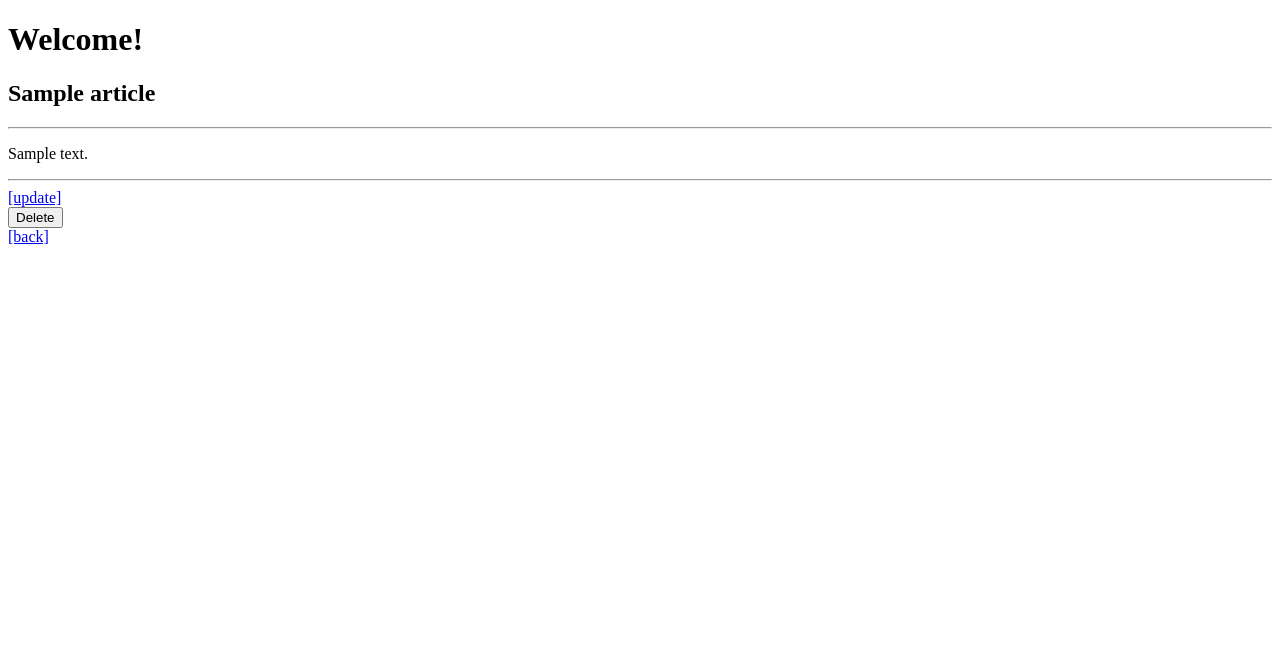
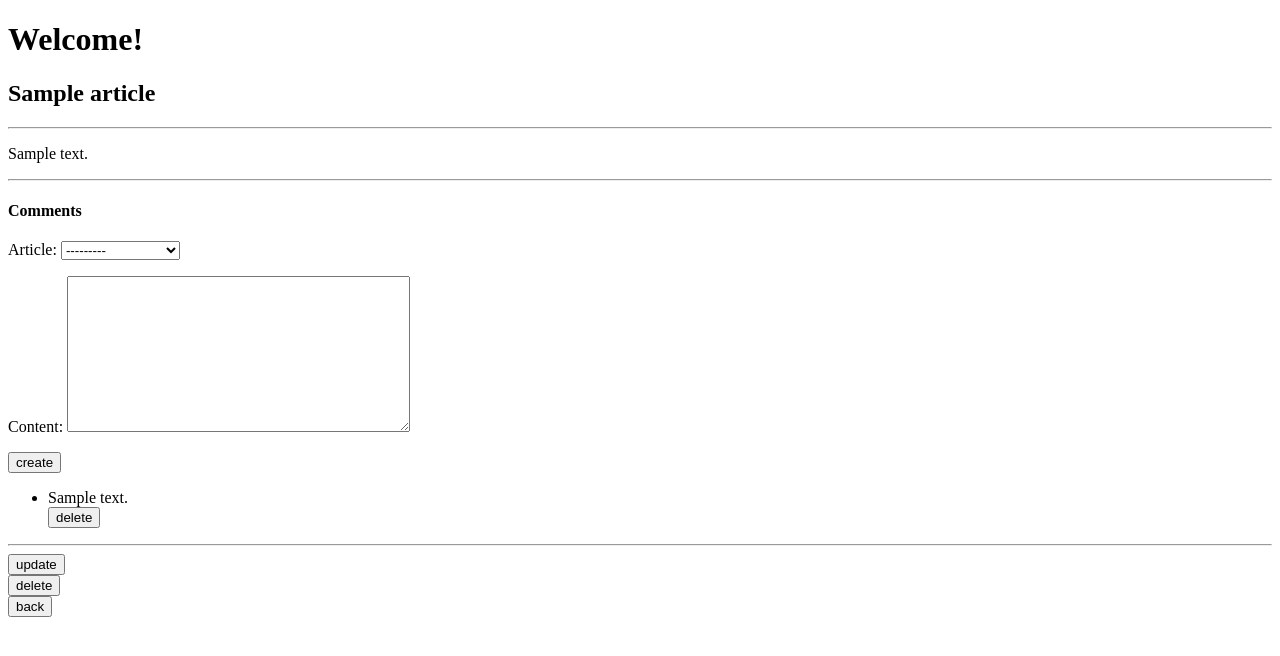
Before and after one commit to gusk94/django_form_review, a Django app: page /articles/1 in a window 1280 px wide. Shown: the top 656 px of the page. Run offline with Django 3.2, Linux system fonts and the light colour scheme; tables that the repository leaves empty hold one stand-in row (values such as "Sample post").

Commit message:
comment form

```diff
--- a/articles/forms.py
+++ b/articles/forms.py
@@ -1,8 +1,18 @@
 from django import forms
-from .models import Article
+from .models import Article, Comment
 
 class ArticleForm(forms.ModelForm):
 
     class Meta:
         model = Article
         fields = '__all__'
+
+
+class CommentForm(forms.ModelForm):
+
+    class Meta:
+        model = Comment
+        # 리스트로 받고 싶은것만 받기 가능
+        fields = '__all__'
+        # 제외
+        # exclude = ['article', ]
--- a/articles/models.py
+++ b/articles/models.py
@@ -9,3 +9,12 @@
 
     class Meta:
         ordering = ('-pk', )
+
+
+class Comment(models.Model):
+    article = models.ForeignKey(Article, on_delete=models.CASCADE, related_name='comments')
+    content = models.TextField()
+    created_at = models.DateTimeField(auto_now_add=True)
+
+    class Meta:
+        ordering = ('-pk', )
--- a/articles/templates/articles/create.html
+++ b/articles/templates/articles/create.html
@@ -1,6 +1,6 @@
 {% extends 'base.html' %}
 
-z{% block title %}
+{% block title %}
 Article::Create
 {% endblock title %}
 
@@ -8,6 +8,6 @@
 <form method="post">
   {% csrf_token %}
   {{ form.as_p }}
-    <button type="submit">[create]</button>
+    <button type="submit">create</button>
 </form>
 {% endblock container %}
--- a/articles/templates/articles/detail.html
+++ b/articles/templates/articles/detail.html
@@ -10,10 +10,37 @@
 <hr>
 <p>{{ article.content }}</p>
 <hr>
-<a href="{% url 'articles:update' article.pk %}">[update]</a>
-<form action="{% url 'articles:delete' article.pk %}">
+<h4>Comments</h4>
+<form action="{% url 'articles:commentcreate' article.pk %}" method="POST">
   {% csrf_token %}
-  <button type="submit">Delete</button>
+  {{ form.as_p }}
+  {% comment %} <input type="text" name="content"> {% endcomment %}
+  <button type="submit">create</button>
 </form>
-<a href="{% url 'articles:index' %}">[back]</a>
+<ul>
+  {% for comment in comments %}
+    <li>
+      {{ comment.content }}
+      <form action="{% url 'articles:commentdelete' article.pk comment.pk %}" method="POST">
+        {% csrf_token %}
+        <button type="submit">delete</button>
+      </form>
+    </li>
+    {% empty %}
+      <p>no comment</p>
+  {% endfor %}
+</ul>
+<hr>
+<form action="{% url 'articles:update' article.pk %}">
+  {% csrf_token %}
+  <button type="submit">update</button>
+</form>
+<form action="{% url 'articles:delete' article.pk %}" method="POST">
+  {% csrf_token %}
+  <button type="submit">delete</button>
+</form>
+<form action="{% url 'articles:index' %}">
+  {% csrf_token %}
+  <button type="submit">back</button>
+</form>
 {% endblock container %}
--- a/articles/templates/articles/update.html
+++ b/articles/templates/articles/update.html
@@ -8,6 +8,6 @@
 <form method="post">
   {% csrf_token %}
   {{ form.as_p }}
-  <button type="submit">[update]</button>
+  <button type="submit">update</button>
 </form>
 {% endblock container %}
--- a/articles/urls.py
+++ b/articles/urls.py
@@ -9,4 +9,6 @@
     path('<int:article_pk>', views.detail, name='detail'),
     path('<int:article_pk>/update', views.update, name='update'),
     path('<int:article_pk>/delete', views.delete, name='delete'),
+    path('<int:article_pk>/comments', views.commentcreate, name='commentcreate'),
+    path('<int:article_pk>/comments/<int:comment_pk>', views.commentdelete, name='commentdelete'),
 ]
--- a/articles/views.py
+++ b/articles/views.py
@@ -1,7 +1,7 @@
 from django.shortcuts import render, redirect, get_object_or_404
 from django.views.decorators.http import require_POST, require_GET
-from .forms import ArticleForm
-from .models import Article
+from .forms import ArticleForm, CommentForm
+from .models import Article, Comment
 # from IPython import embed
 
 @require_GET
@@ -33,7 +33,9 @@
 def detail(request, article_pk):
     # 사용자가 url 에 적어보낸 article pk 를 통해서 디테일 페이지를 보여준다.
     article = get_object_or_404(Article, pk=article_pk)
-    context = {'article': article}
+    comments = article.comments.all()
+    form = CommentForm()
+    context = {'article': article, 'comments': comments, 'form': form}
     return render(request, 'articles/detail.html', context)
 
 
@@ -55,3 +57,29 @@
     article = get_object_or_404(Article, pk=article_pk)
     article.delete()
     return redirect('articles:index')
+
+
+@require_POST
+def commentcreate(request, article_pk):
+    if request.method == 'POST':
+        # article = get_object_or_404(Article, pk=article_pk)
+        # content = request.POST.get('content') # name
+        # comment = Comment()
+        # comment.article = article
+        # comment.content = content
+        # comment.save()
+        form = CommentForm(request.POST)
+        if form.is_valid():
+            form.save()
+            # article을 기본 form으로 받지 않고 exclude 했을 경우 article_id 를 따로 저장해줌
+            # comment = form.save(commit=False)
+            # commnet.article_id = article_pk
+            # comment.save()
+    return redirect('articles:detail', article_pk)
+
+
+@require_POST
+def commentdelete(reqeust, article_pk, comment_pk):
+    comment = get_object_or_404(Comment, pk=comment_pk)
+    comment.delete()
+    return redirect('articles:detail', article_pk)
```
Also changed, not shown: articles/migrations/0002_auto_20191017_0914.py (added).
